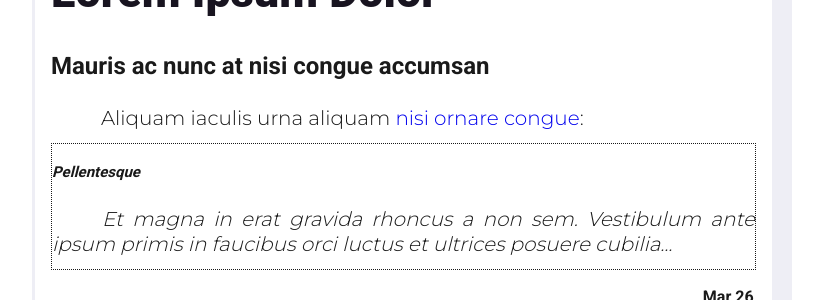
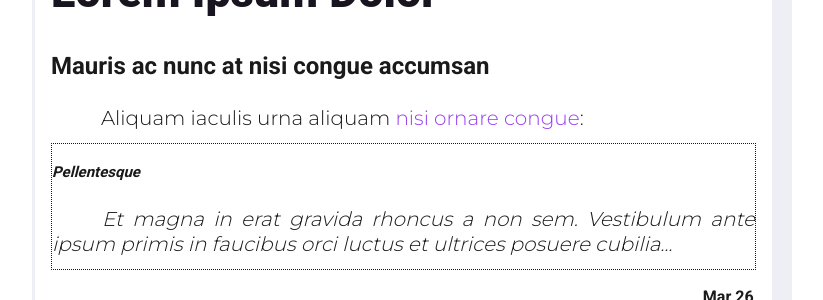
Before and after one commit to adultcomicsbr/adultcomicsbr.github.io, a Jekyll site: the page built from index.html, in a window 1280 px wide. Shown: the part 1234-1534 px from the top of the page, without its empty margins (248-1071 px from the left). Built offline with Jekyll 4.4.1, drawn with Linux system fonts in a browser that asks for light colours; the list of posts is cut into pages by our own code.

Commit message:
Update _base.scss

```diff
--- a/_assets/css/_base.scss
+++ b/_assets/css/_base.scss
@@ -10,6 +10,7 @@ body {
 
 a {
   text-decoration: none;
+  color: #973ef0
 }
 
 h1 {
```
